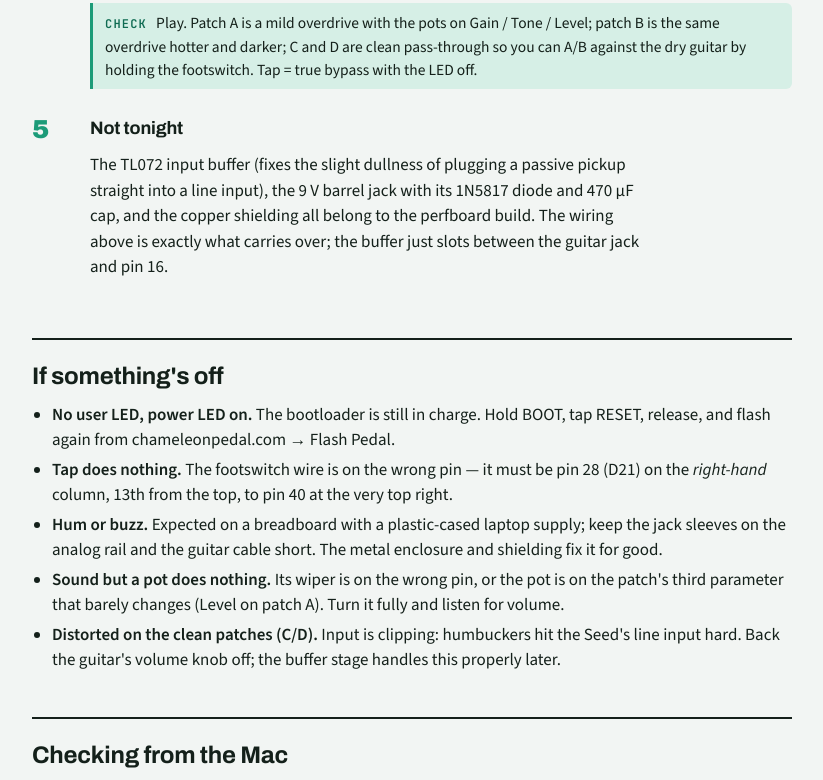
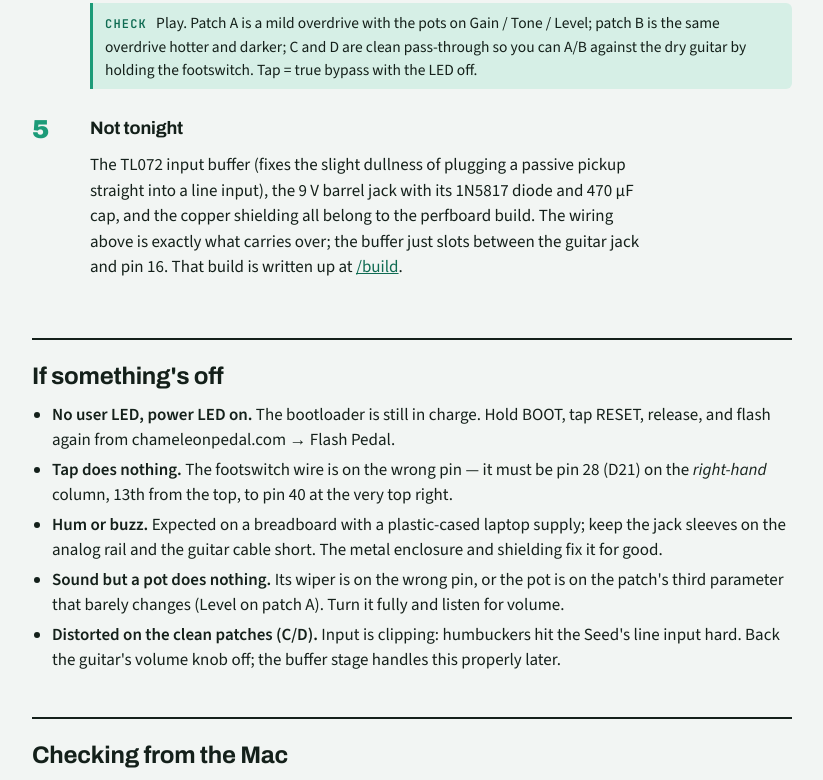
Before and after one commit to allensulzen/chameleon-studio, a website: page wiring/index.html in a window 1280 px wide. Shown: the part 3123-3903 px from the top of the page, without its empty margins (228-1051 px from the left). Drawn offline with nearby package versions, Linux system fonts and the light colour scheme.

Commit message:
Perfboard build sheet at /build; link from /wiring

```diff
--- a/wiring/index.html
+++ b/wiring/index.html
@@ -232,7 +232,7 @@
     </div></li>
     <li><div>
       <h3>Not tonight</h3>
-      <p>The TL072 input buffer (fixes the slight dullness of plugging a passive pickup straight into a line input), the 9 V barrel jack with its 1N5817 diode and 470 µF cap, and the copper shielding all belong to the perfboard build. The wiring above is exactly what carries over; the buffer just slots between the guitar jack and pin 16.</p>
+      <p>The TL072 input buffer (fixes the slight dullness of plugging a passive pickup straight into a line input), the 9 V barrel jack with its 1N5817 diode and 470 µF cap, and the copper shielding all belong to the perfboard build. The wiring above is exactly what carries over; the buffer just slots between the guitar jack and pin 16. That build is written up at <a href="../build/">/build</a>.</p>
     </div></li>
   </ol>
 
```
Also changed, not shown: build/index.html (added).
